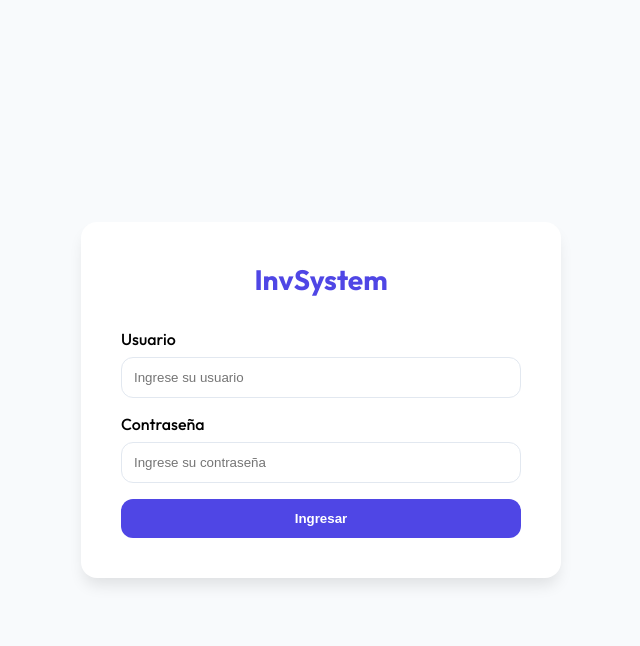
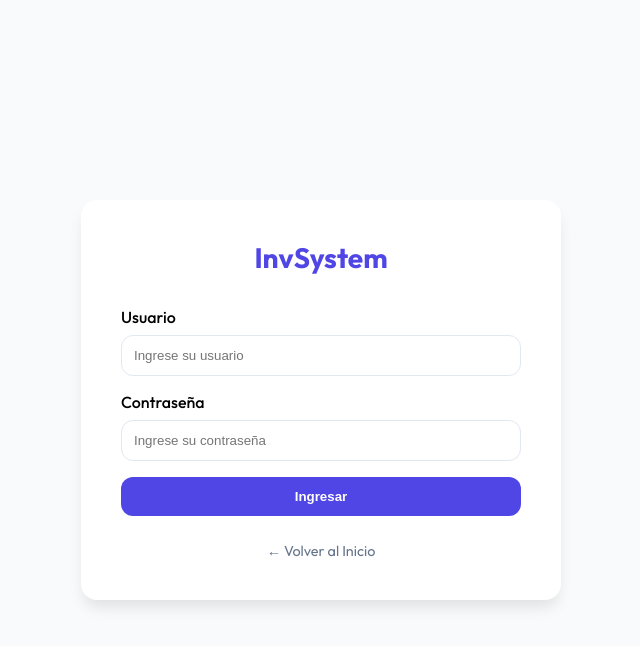
Before and after one commit to DanielMarinSysDev/Proyecto-Electiva, a Django app: page /login/ in a window 1280 px wide. Shown: the top 646 px of the page, without its empty margins (319-959 px from the left). Run offline with Django 5.2, Linux system fonts and the light colour scheme.

Commit message:
Add back to home link in login page

```diff
--- a/sistema_inventario/inventario_web/core/templates/core/login.html
+++ b/sistema_inventario/inventario_web/core/templates/core/login.html
@@ -81,6 +81,11 @@
             <input type="password" name="password" class="form-control" placeholder="Ingrese su contraseña">
 
             <button type="submit" class="btn-primary">Ingresar</button>
+
+            <div style="margin-top: 1.5rem; text-align: center;">
+                <a href="{% url 'home' %}" style="text-decoration: none; color: #64748b; font-size: 0.9rem;">&larr;
+                    Volver al Inicio</a>
+            </div>
         </form>
     </div>
 </body>
```
